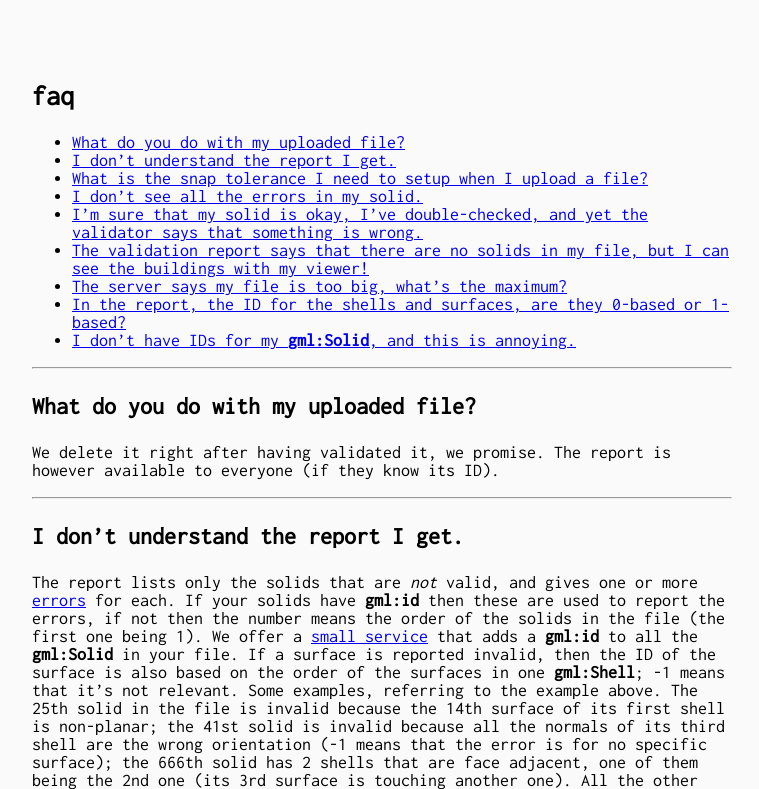
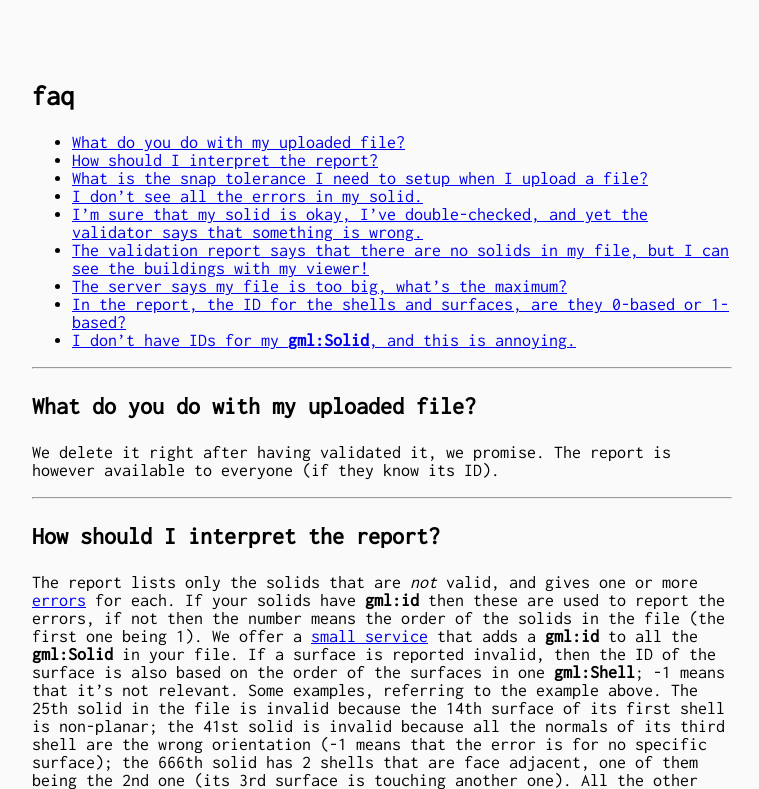
Before and after one commit to tudelft3d/geovalidation.server, a Flask app: page /val3dity/faq in a window 1280 px wide. Shown: the top 789 px of the page, without its empty margins (258-1017 px from the left). Run offline with Flask 2, Linux system fonts and the light colour scheme; some libraries are stand-ins or nearby versions.

Commit message:
link to how to interpret the report

```diff
--- a/templates/val3dity/faq.html
+++ b/templates/val3dity/faq.html
@@ -6,7 +6,7 @@
 
 <ul>
     <li><a href="#what-do-you-do-with-my-uploaded-file">What do you do with my uploaded file?</a></li>
-    <li><a href="#i-dont-understand-the-report-i-get">I don&#8217;t understand the report I get.</a></li>
+    <li><a href="#how-should-i-interpret-the-report">How should I interpret the report?</a></li>
     <li><a href="#what-is-the-snap-tolerance-i-need-to-setup-when-i-upload-a-file">What is the snap tolerance I need to setup when I upload a file?</a></li>
     <li><a href="#i-dont-see-all-the-errors-in-my-solid">I don&#8217;t see all the errors in my solid.</a></li>
     <li><a href="#im-sure-that-my-solid-is-okay-ive-double-checked-and-yet-the-validator-says-that-something-is-wrong">I&#8217;m sure that my solid is okay, I&#8217;ve double-checked, and yet the validator says that something is wrong.</a></li>
@@ -24,7 +24,7 @@
 
 <hr />
 
-<h3 id="i-dont-understand-the-report-i-get">I don&#8217;t understand the report I get.</h3>
+<h3 id="how-should-i-interpret-the-report">How should I interpret the report?</h3>
 
 <script src="https://gist.github.com/hugoledoux/11082609.js"></script>
 
--- a/templates/val3dity/report.html
+++ b/templates/val3dity/report.html
@@ -18,5 +18,5 @@
       </ul>
     {% endif %}
   {% endif %}
-  <p><a href='/val3dity/reports/download/{{ jid }}'>{{ jid }}.xml</a></p>
+  <p>Download the report: <a href='/val3dity/reports/download/{{ jid }}'>{{ jid }}.xml</a> (<a href='/val3dity/faq#how-should-i-interpret-the-report'>how to interpret it?</a>)</p>
 {% endblock %}
```
Also changed, not shown: md/faq.md (+1 -1 lines).
